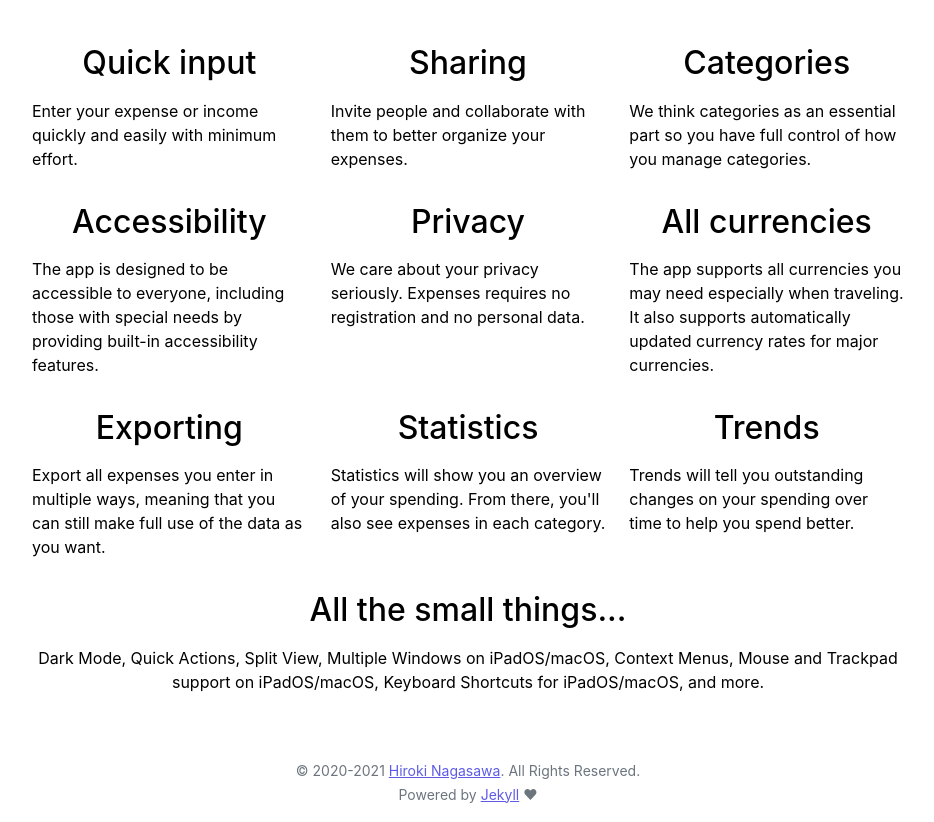
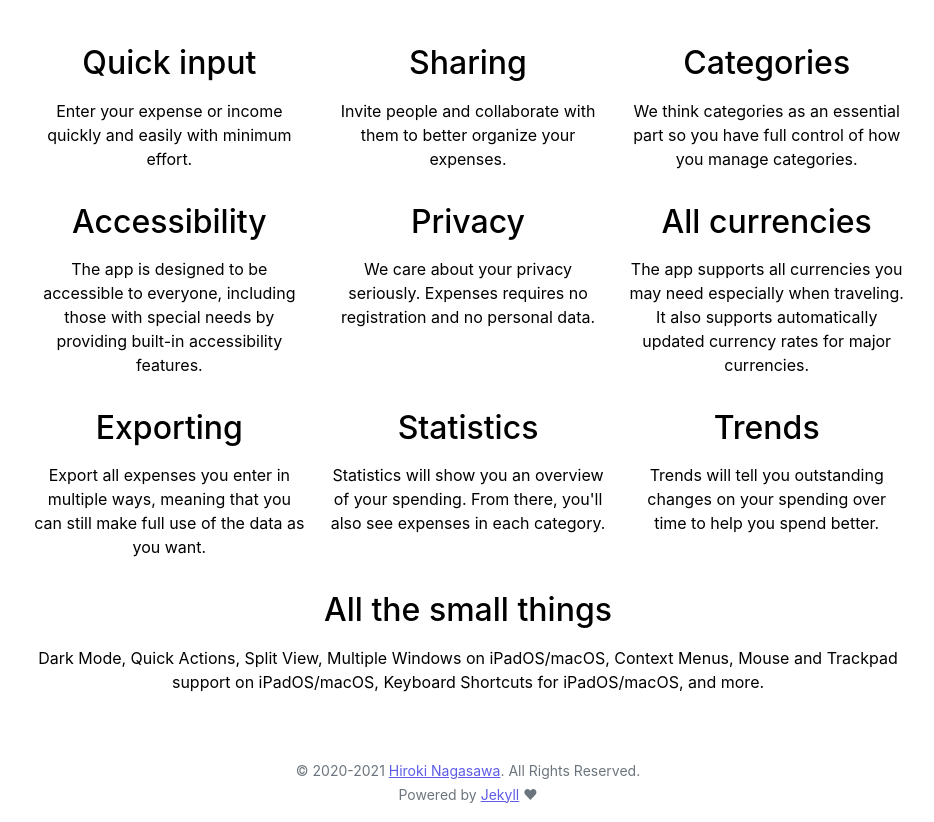
Before and after one commit to bluecometlabs/getexpenses.app, a Jekyll site: the page built from pages/index.md, in a window 1280 px wide, cut to the strip 1047-1869 px from the top of the page. Shown: the whole strip, without its empty margins (172-1106 px from the left). Built offline with Jekyll 4.4.1, drawn with Linux system fonts in a browser that asks for light colours.

Commit message:
Revert "Update index page"
This reverts commit ee64460f03b13054ea16f32205605101fb733c58.

```diff
--- a/_includes/index.html
+++ b/_includes/index.html
@@ -18,56 +18,56 @@
     </p>
 </div>
 
-<div class="apps-features">
+<div class="apps-features text-center">
     <div class="row">
         <div class="col-sm">
-            <h2 class="text-center">Quick input</h2>
+            <h2>Quick input</h2>
             <p>Enter your expense or income quickly and easily with minimum effort.</p>
         </div>
         <div class="col-sm">
-            <h2 class="text-center">Sharing</h2>
+            <h2>Sharing</h2>
             <p>Invite people and collaborate with them to better organize your expenses.</p>
         </div>
         <div class="col-sm">
-            <h2 class="text-center">Categories</h2>
+            <h2>Categories</h2>
             <p>We think categories as an essential part so you have full control of how you manage categories.</p>
         </div>
     </div>
     <div class="row">
         <div class="col-sm">
-            <h2 class="text-center">Accessibility</h2>
+            <h2>Accessibility</h2>
             <p>The app is designed to be accessible to everyone, including those with special needs by providing built-in
                 accessibility features.</p>
         </div>
         <div class="col-sm">
-            <h2 class="text-center">Privacy</h2>
+            <h2>Privacy</h2>
             <p>We care about your privacy seriously. Expenses requires no registration and no personal data.</p>
         </div>
         <div class="col-sm">
-            <h2 class="text-center">All currencies</h2>
+            <h2>All currencies</h2>
             <p>The app supports all currencies you may need especially when traveling. It also supports automatically updated currency rates for major currencies.</p>
         </div>
     </div>
     <div class="row">
         <div class="col-sm">
-            <h2 class="text-center">Exporting</h2>
+            <h2>Exporting</h2>
             <p>Export all expenses you enter in multiple ways, meaning that you can still make full use of the data as you
                 want.</p>
         </div>
         <div class="col-sm">
-            <h2 class="text-center">Statistics</h2>
+            <h2>Statistics</h2>
             <p>Statistics will show you an overview of your spending. From there, you'll also see expenses in each
                 category.</p>
         </div>
         <div class="col-sm">
-            <h2 class="text-center">Trends</h2>
+            <h2>Trends</h2>
             <p>Trends will tell you outstanding changes on your spending over time to help you spend better.</p>
         </div>
     </div>
     <div class="row">
         <div class="col">
-            <h2 class="text-center">All the small things...</h2>
-            <p class="text-center">Dark Mode, Quick Actions, Split View, Multiple Windows on iPadOS/macOS, Context Menus, Mouse and Trackpad support on iPadOS/macOS, Keyboard Shortcuts for iPadOS/macOS, and more.</p>
+            <h2>All the small things</h2>
+            <p>Dark Mode, Quick Actions, Split View, Multiple Windows on iPadOS/macOS, Context Menus, Mouse and Trackpad support on iPadOS/macOS, Keyboard Shortcuts for iPadOS/macOS, and more.</p>
         </div>
     </div>
 </div>
```
